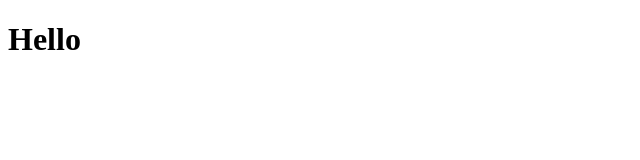
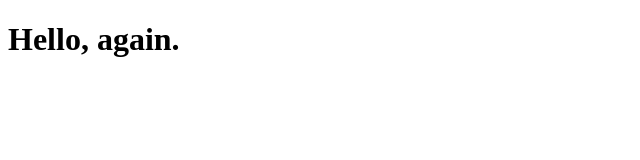
Before and after one commit to Karl-TUD/lab11, a plain HTML site: page index.html in a window 1280 px wide. Shown: the whole page, without its empty margins (0-640 px from the left). Drawn offline with Linux system fonts and the light colour scheme.

Commit message:
Changes to index.html

```diff
--- a/index.html
+++ b/index.html
@@ -6,6 +6,6 @@
     <title>Lab 11</title>
 </head>
 <body>
-    <h1>Hello</h1>
+    <h1>Hello, again.</h1>
 </body>
 </html>
```
